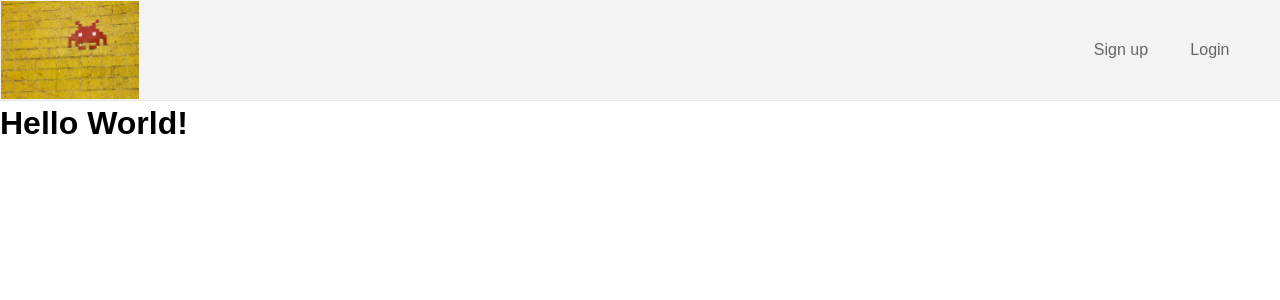
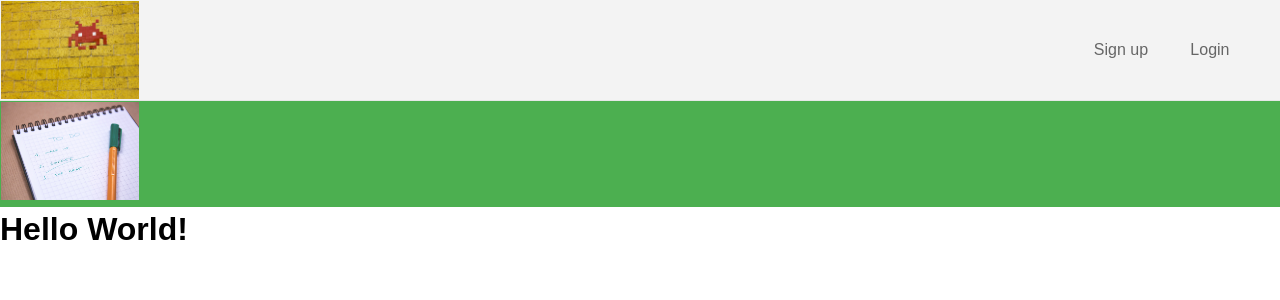
Before and after one commit to JordanSimba/EnfieldOps, a React (Create React App) app: page / in a window 1280 px wide. Shown: the top 300 px of the page. Built offline with nearby package versions, Linux system fonts and the light colour scheme.

Commit message:
WIP. Adjust on layout of app to insert the image slider in center.

```diff
--- a/src/App.css
+++ b/src/App.css
@@ -2,6 +2,9 @@
   margin: 0;
   padding: 0;
   box-sizing: border-box;
+}
+html, body, .App, #root, #app>div {
+  height: 100%
 }
 
 body {
@@ -58,3 +61,8 @@ li a.active {
   height: 100px;
   padding: 1px;
 }
+
+div#slide-container {
+  margin: 0 auto;
+  background-color: #4CAF50;
+}
--- a/src/App.js
+++ b/src/App.js
@@ -1,5 +1,7 @@
 import React, { Component } from 'react';
 import NavBar from './components/NavBar';
+import Carousel from './components/Carousel';
+
 import './App.css'
 
 class App extends Component {
@@ -7,6 +9,7 @@ class App extends Component {
     return (
       <div className="App">
         <NavBar/>
+        <Carousel/>
         <h1>Hello World!</h1>
       </div>
     );
--- /dev/null
+++ b/src/components/Carousel.js
@@ -0,0 +1,16 @@
+import React, { Component } from 'react';
+import '../App.css'
+import slide from '../images/todo-bg.jpg'
+
+class NavBar extends Component {
+
+    render() {
+        return (
+            <div id="slide-container">
+                <img id="logo" src={slide} className="App-logo" alt="logo" />
+            </div>
+        );
+    }
+}
+
+export default NavBar;
```
Also changed, not shown: src/components/ImageSlide.js (added, +13 -0 lines), src/components/Arrow.js (added).
